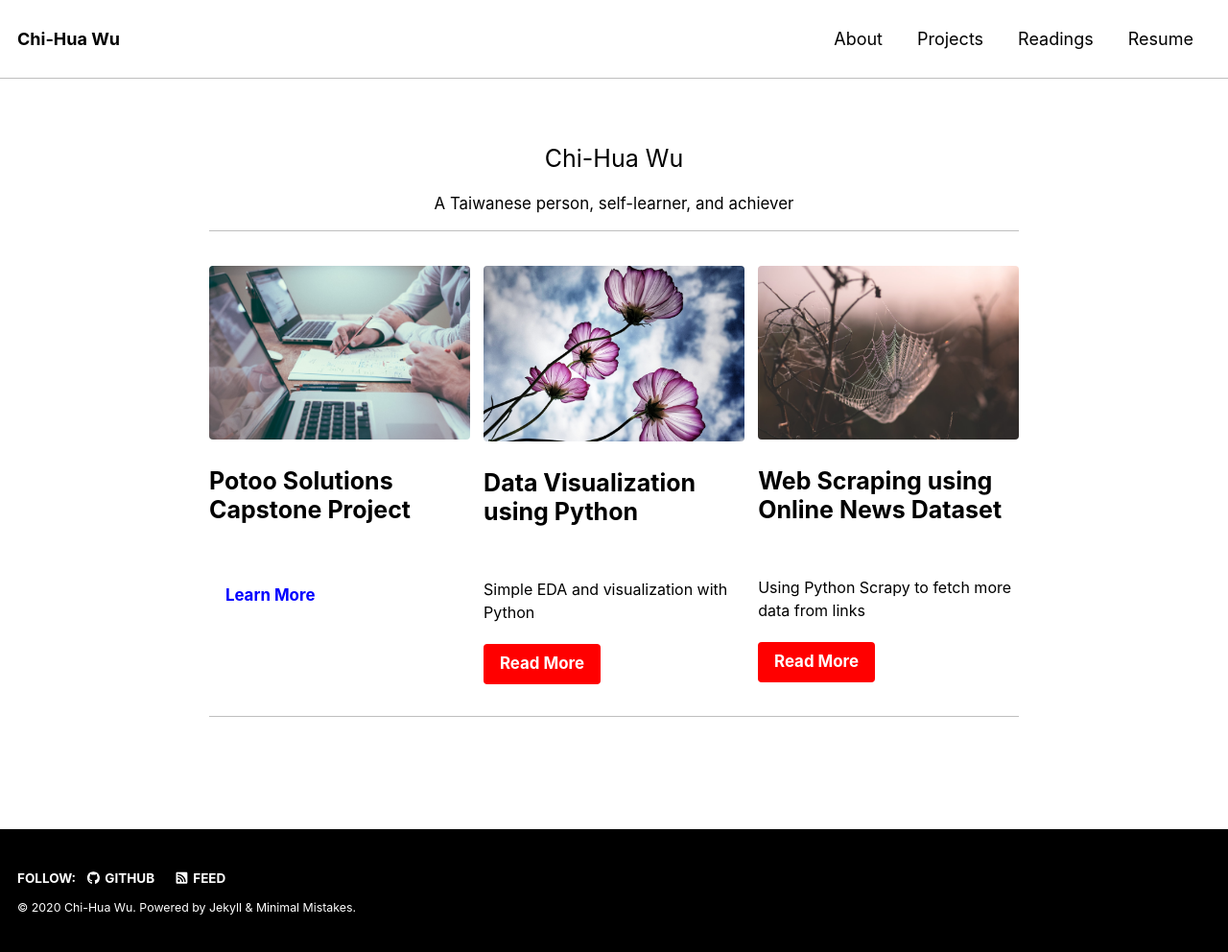
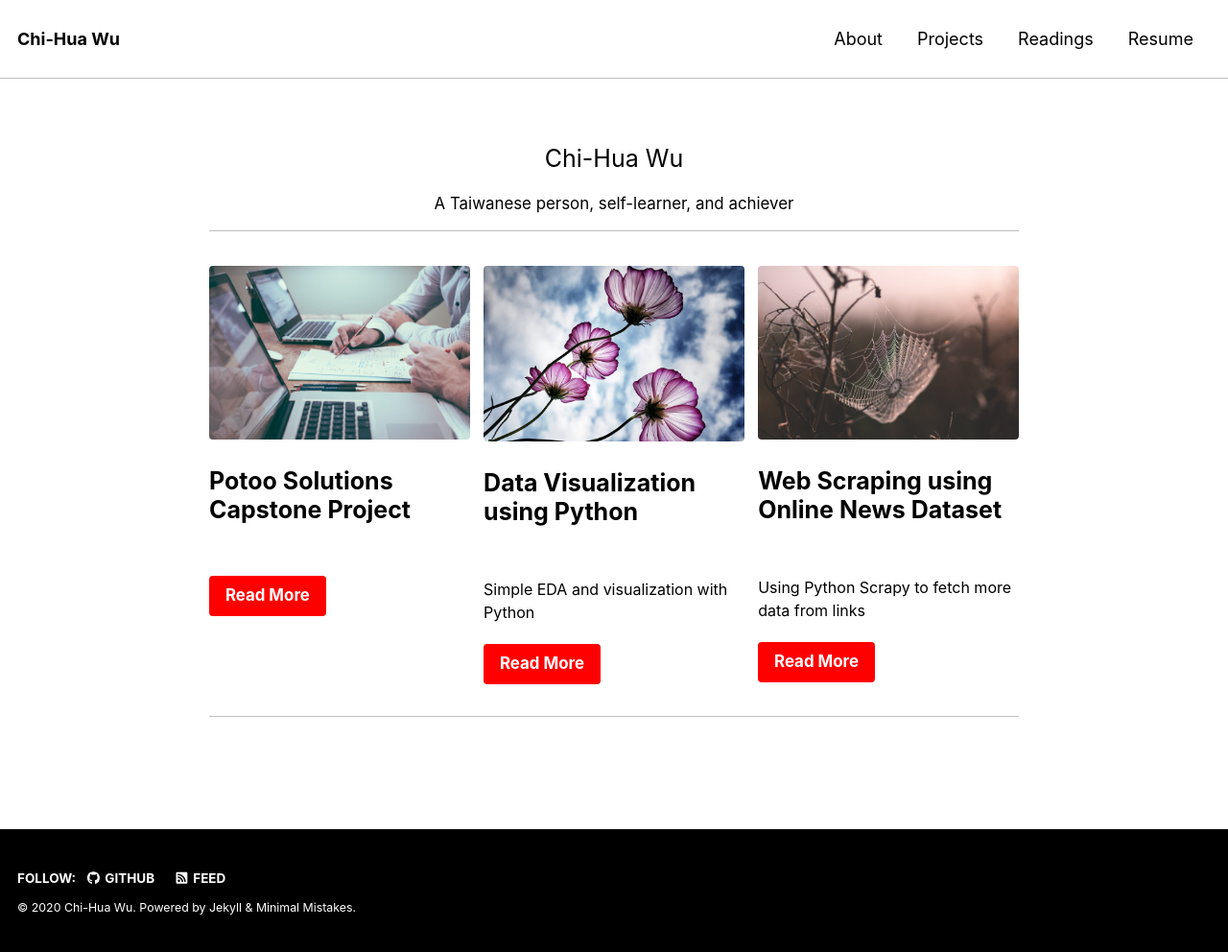
Before and after one commit to chw18019/chw18019.github.io, a Jekyll site: the page built from index.html, in a window 1280 px wide. Shown: the whole page at 96% size. Built offline with Jekyll 4.4.1, drawn with Linux system fonts in a browser that asks for light colours; nearby versions of some CDN libraries; the list of posts is cut into pages by our own code.

Commit message:
Update index.html

```diff
--- a/index.html
+++ b/index.html
@@ -12,6 +12,8 @@ feature_row:
     alt: "placeholder image 1"
     title: <p style="font-size:25px; font-style:bold">Potoo Solutions Capstone Project</p>
     url: "https://chw18019.github.io/Potoo_solutions/"
+    btn_label: "Read More"
+    btn_class: "btn--primary"
 
   - image_path: /assets/200217/ks-kyung.jpg
     alt: "Placeholder 2"
```
